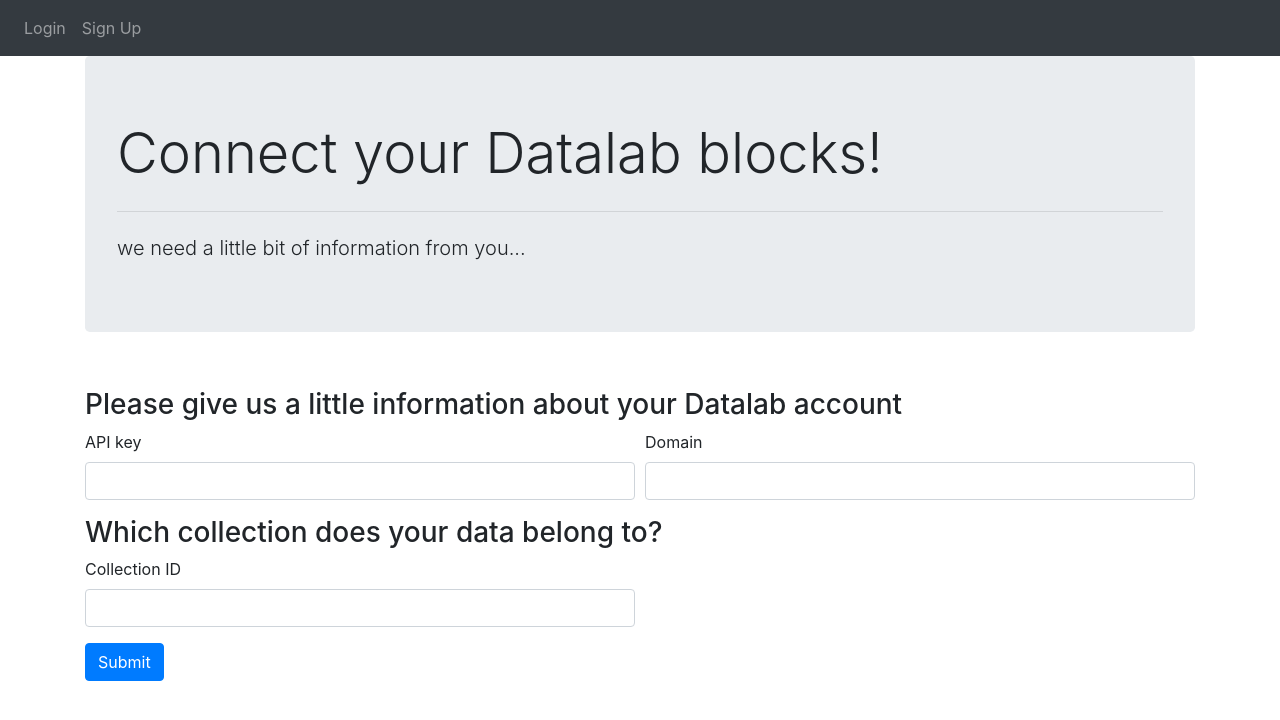
After one commit to ImperialCollegeLondon/webBO, a Flask app: template website/templates/send_datalab.html in a window 1280 px wide. The commit adds this page. Shown: the top 720 px of the page. Run offline with Flask 3, Linux system fonts and the light colour scheme; the template is opened without the code that fills it, so the values that code supplies are empty; some libraries are stand-ins or nearby versions.

Commit message:
Add datalab integration features

```diff
--- a/website/home_dash.py
+++ b/website/home_dash.py
@@ -87,6 +87,8 @@ def view_experiment(expt_name):
             return redirect(url_for('experiment_forms.run_expt', expt_name=expt.name))
         elif request.form['action'] == 'add':
             return redirect(url_for('experiment_forms.add_measurements', expt_name=expt.name))
+        elif request.form['action'] == 'send':
+            return redirect(url_for('dataset_forms.send', expt_name=expt.name))
 
     return render_template(
         'view_experiment.html',
--- /dev/null
+++ b/website/templates/send_datalab.html
@@ -0,0 +1,33 @@
+{% extends "base.html" %} {% block title %}Upload{% endblock %}
+
+{% block content %}
+
+<div class="jumbotron">
+    <h1 class="display-4">Connect your Datalab blocks!</h1>
+    <hr class="my-4">
+    <h2 class="lead">we need a little bit of information from you...</h2>
+</div>
+</br>
+<form method="POST">
+    <h3>Please give us a little information about your Datalab account</h3>
+    <div class="form-row">
+        <div class="col-md-6 mb-3">
+            <label for="api_key">API key</label>
+            <input type="text" class="form-control" id="api_key" name="api_key" />
+        </div>
+        <div class="col-md-6 mb-3">
+            <label for="domain">Domain</label>
+            <input type="text" class="form-control" id="domain" name="domain" />
+        </div>
+    </div>
+    <h3>Which collection does your data belong to?</h3>
+    <div class="form-row">
+        <div class="col-md-6 mb-3">
+            <label for="collection_id">Collection ID</label>
+            <input type="text" , class="form-control" id="collection_id" name="collection_id" />
+        </div>
+    </div>
+    <button type="submit" class="btn btn-primary" name="action" value="submit">Submit</button>
+</form>
+
+{% endblock %}
```
Also changed, not shown: website/dataset_forms.py (+25 -2 lines), website/templates/view_experiment.html (+6 -7 lines).
